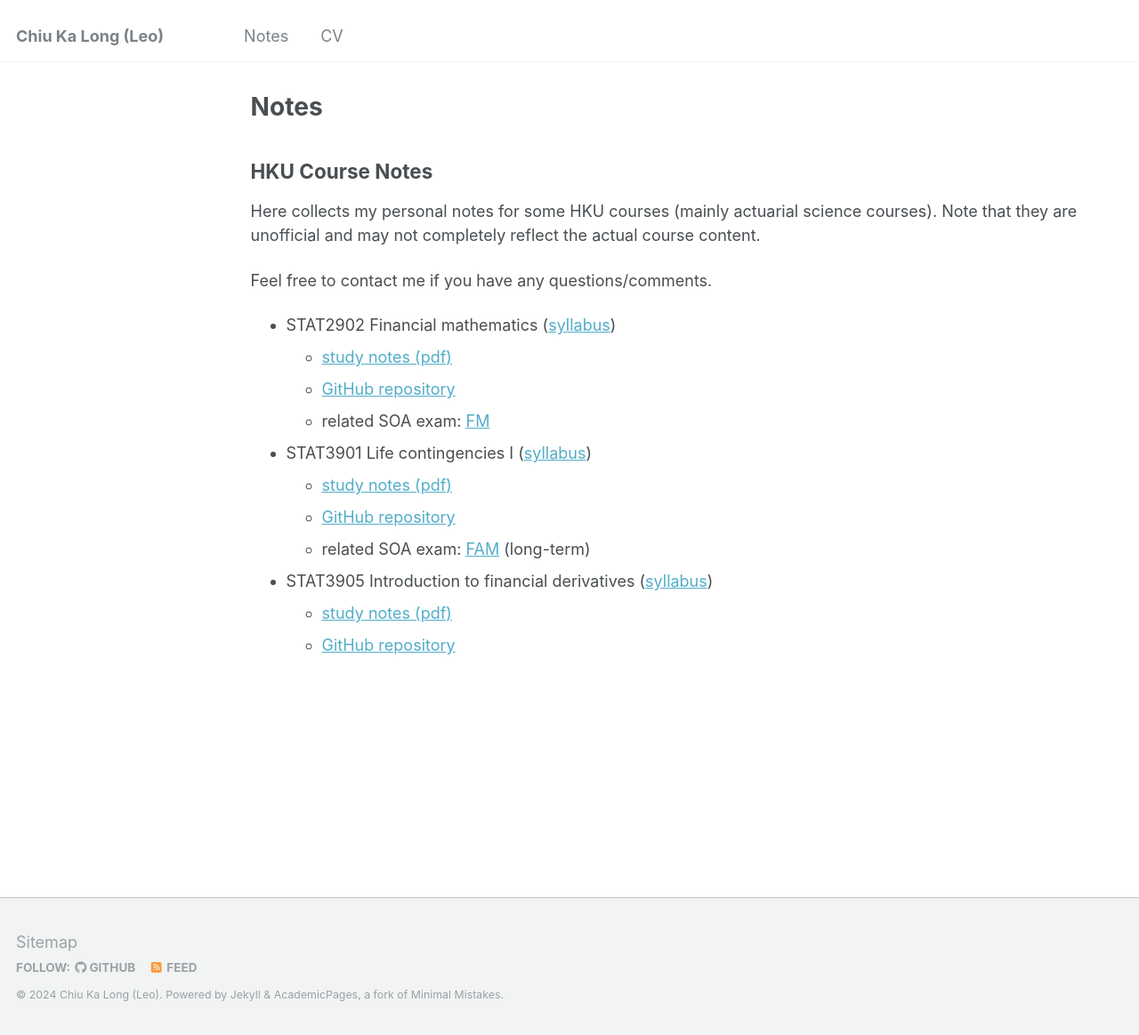
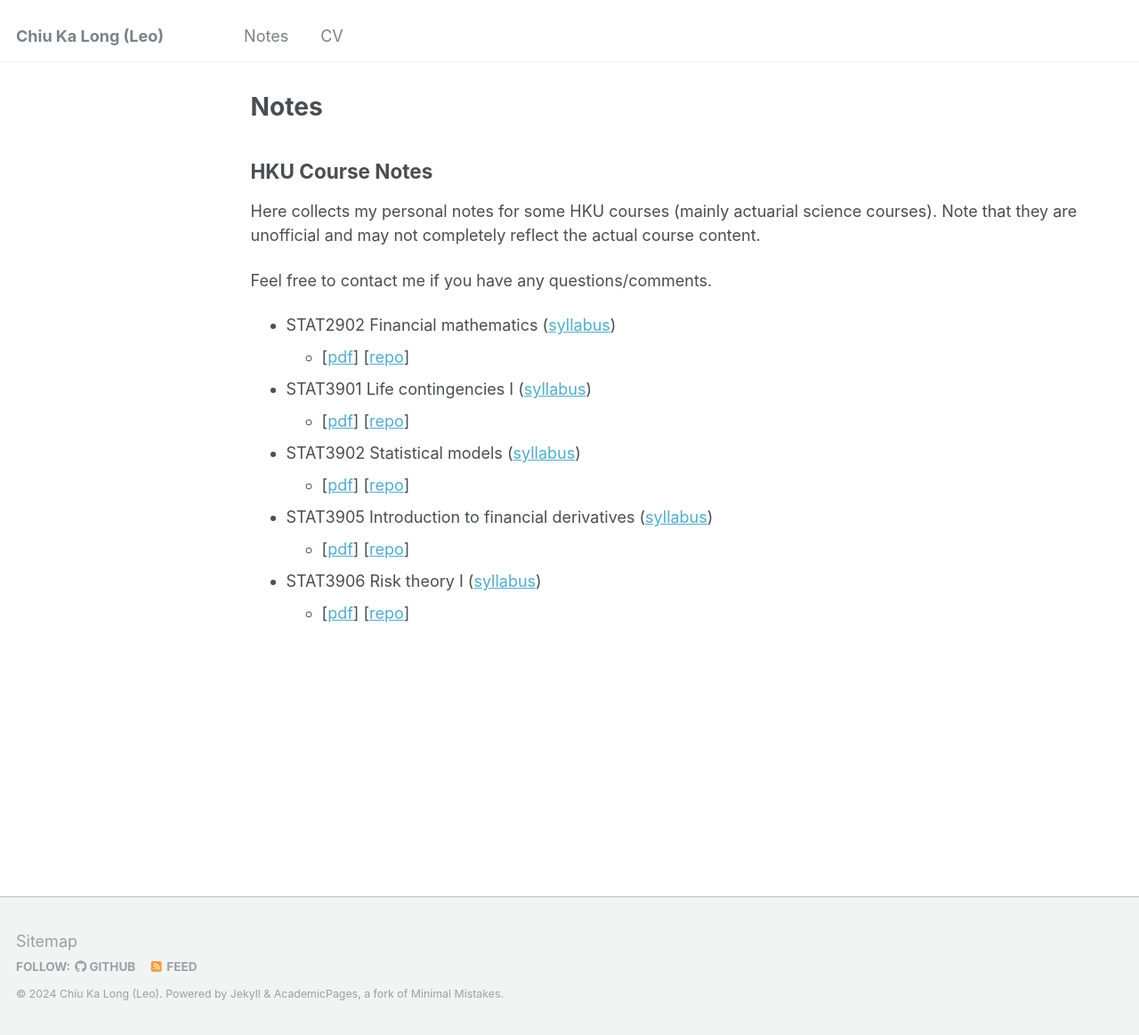
Before and after one commit to leochiukl/leochiukl.github.io, a Jekyll site: the page built from _pages/notes.md, in a window 1280 px wide and 1164 px high. Shown: the whole window at 89% size. Built offline with Jekyll 4.4.1, drawn with Linux system fonts in a browser that asks for light colours.

Commit message:
Add more notes

```diff
--- a/_config.yml
+++ b/_config.yml
@@ -24,7 +24,7 @@ author:
   avatar           : "personal-photo.jpg"
   name             : "Chiu Ka Long (Leo)"
   pronouns         : # example: "she/her"
-  bio              : "Actuarial science student who is interested in research"
+  bio              : "HKU Actuarial science student"
   location         :
   employer         : "The University of Hong Kong"
   uri              : # URL
--- a/_pages/notes.md
+++ b/_pages/notes.md
@@ -15,16 +15,15 @@ actual course content.
 Feel free to contact me if you have any questions/comments.
 
 * STAT2902 Financial mathematics ([syllabus](https://webapp.science.hku.hk/sr4/servlet/enquiry?Type=Course&course_code=STAT2902))
-   * [study notes (pdf)](/files/stat2902-study-notes.pdf)
-   * [GitHub repository](https://github.com/leochiukl/HKU-STAT2902-notes)
-   * related SOA exam: [FM](https://www.soa.org/education/exam-req/edu-exam-fm-detail.aspx)
+   * [[pdf](/files/stat2902-study-notes.pdf)] [[repo](https://github.com/leochiukl/HKU-STAT2902-notes)]
 * STAT3901 Life contingencies I ([syllabus](https://webapp.science.hku.hk/sr4/servlet/enquiry?Type=Course&course_code=STAT3901))
-   * [study notes (pdf)](/files/stat3901-study-notes.pdf)
-   * [GitHub repository](https://github.com/leochiukl/HKU-STAT3901-notes)
-   * related SOA exam: [FAM](https://www.soa.org/education/exam-req/edu-exam-fam/) (long-term)
+   * [[pdf](/files/stat3901-study-notes.pdf)] [[repo](https://github.com/leochiukl/HKU-STAT3901-notes)]
+* STAT3902 Statistical models ([syllabus](https://webapp.science.hku.hk/sr4/servlet/enquiry?Type=Course&course_code=STAT3902))
+   * [[pdf](/files/stat3902-study-notes.pdf)] [[repo](https://github.com/leochiukl/HKU-STAT3902-notes)]
 * STAT3905 Introduction to financial derivatives ([syllabus](https://webapp.science.hku.hk/sr4/servlet/enquiry?Type=Course&course_code=STAT3905))
-   * [study notes (pdf)](/files/stat3905-study-notes.pdf)
-   * [GitHub repository](https://github.com/leochiukl/HKU-STAT3905-notes)
+   * [[pdf](/files/stat3905-study-notes.pdf)] [[repo](https://github.com/leochiukl/HKU-STAT3905-notes)]
+* STAT3906 Risk theory I ([syllabus](https://webapp.science.hku.hk/sr4/servlet/enquiry?Type=Course&course_code=STAT3906))
+   * [[pdf](/files/stat3906-study-notes.pdf)] [[repo](https://github.com/leochiukl/HKU-STAT3906-notes)]
 
 {% for post in site.publications reversed %}
   {% include archive-single.html %}
```
Also changed, not shown: images/manifest.json (added), 5 other files.
